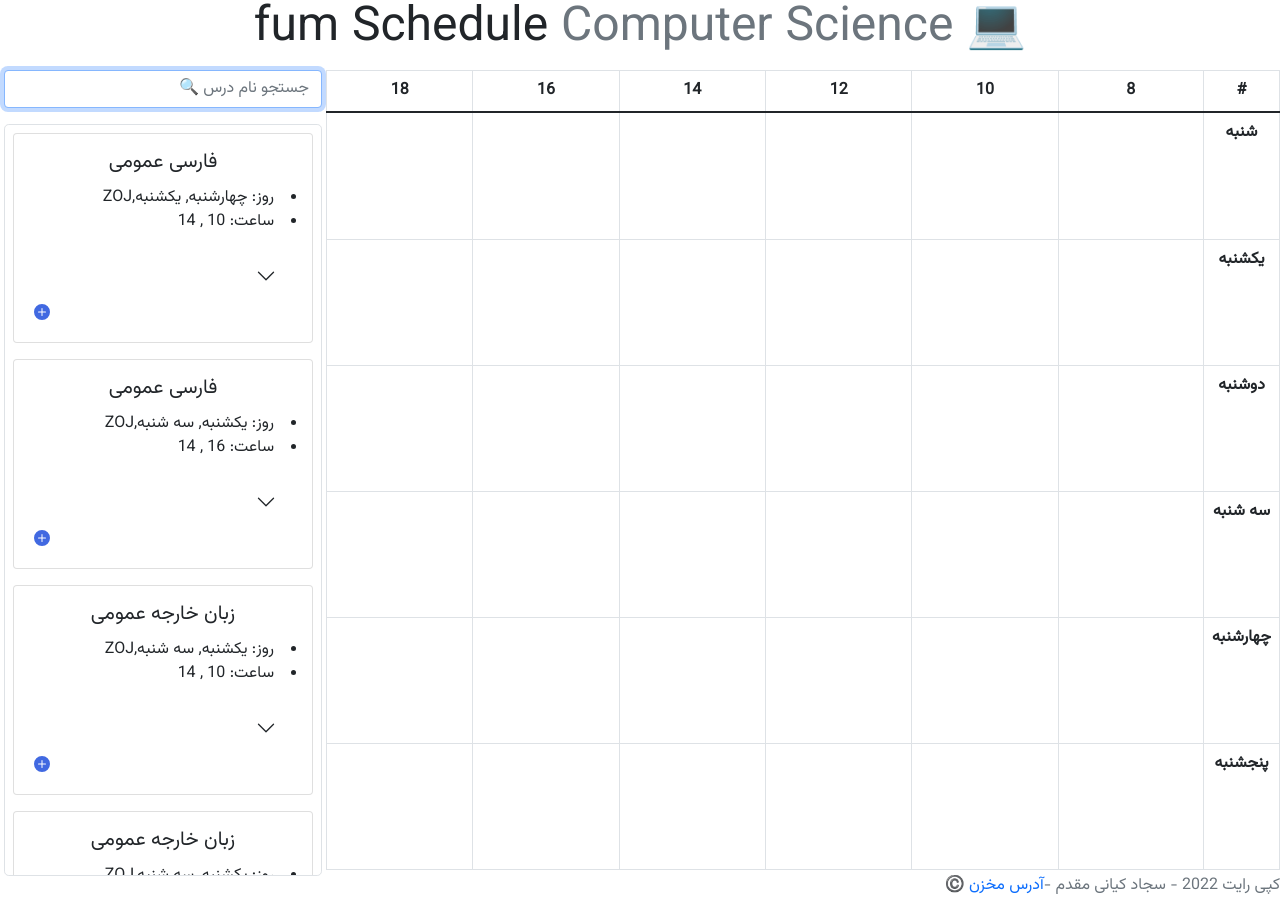
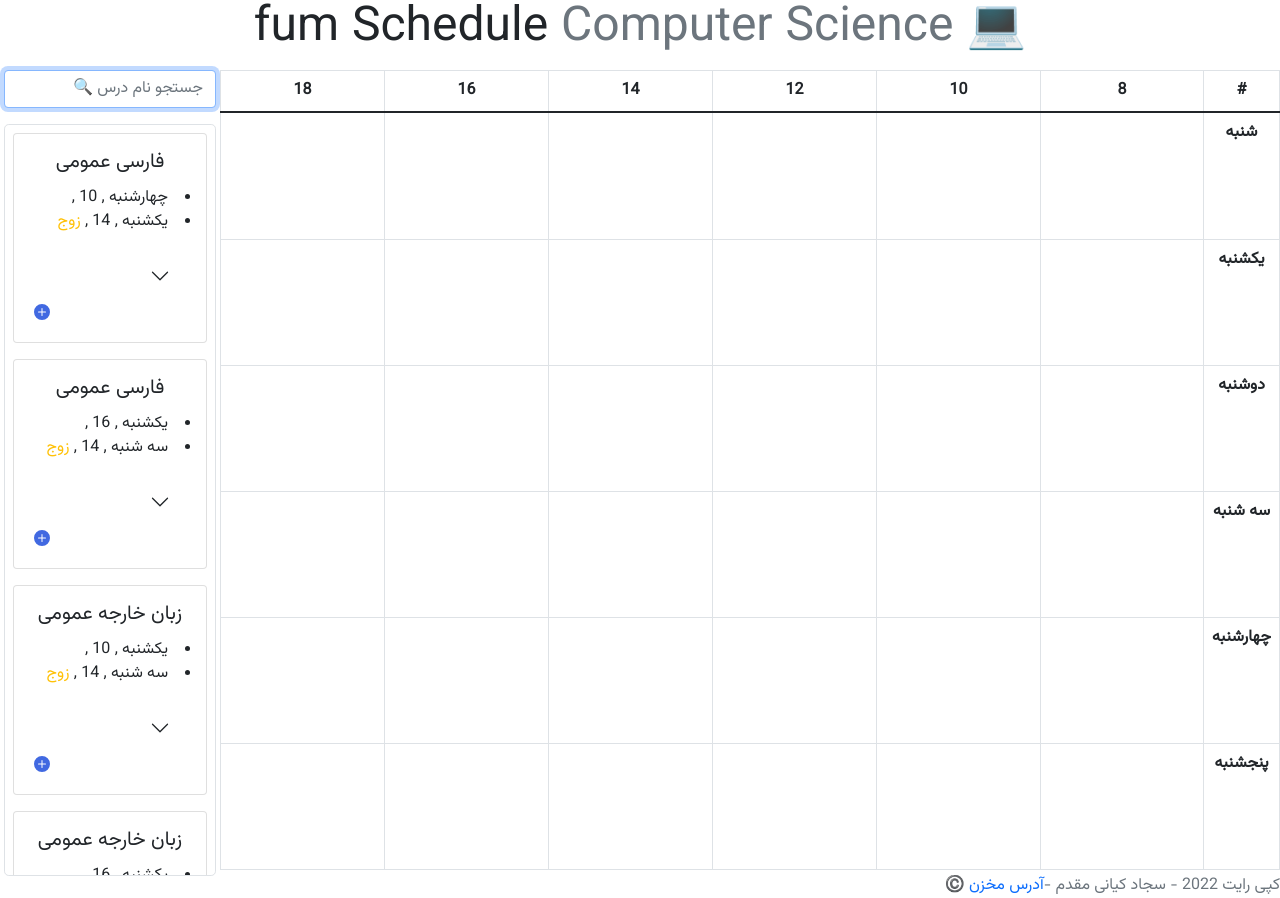
Before and after one commit to SajjadKiani/fum-schedule, a React (Create React App) app: page / in a window 1280 px wide. Built offline with nearby package versions, Linux system fonts and the light colour scheme.

Commit message:
even odd

```diff
--- a/src/App.js
+++ b/src/App.js
@@ -22,8 +22,8 @@ function App() {
 
     const handleListClick = (data) => {
         setTableData(prev => prev.map((d) =>
-            (d[0] === data.date[0][0] ? {...d,[data.time[0]]: <MyCard data={data} handleCardClick={handleCardClick} /> } :
-                d[0] === data.date[1][0] ? {...d,[data.time[1]]: <MyCard data={data} handleCardClick={handleCardClick} /> } : {...d})
+            (d[0] === data.date[0][0] ? {...d,[data.time[0]]: <MyCard data={data} handleCardClick={handleCardClick} even={data.date[0][1]} /> } :
+                d[0] === data.date[1][0] ? {...d,[data.time[1]]: <MyCard data={data} handleCardClick={handleCardClick} even={data.date[1][1]} /> } : {...d})
         ))
 
     }
@@ -34,10 +34,10 @@ function App() {
       <div className={'d-flex flex-column vh-100'}>
         <h5 className={'display-5 text-center'}>fum Schedule <span className={'text-muted'}> Computer Science 💻 </span></h5>
         <div className="d-flex m-1 gap-1">
-            <div className={'col-3 vh-100'} dir="rtl">
+            <div className={'col-2 vh-100'} dir="rtl">
                 <List data={Data} onClick={handleListClick} />
             </div>
-            <div className={'col-9 vh-100'} >
+            <div className={'col-10 vh-100'} >
                 <MyTable  data={tableData} />
             </div>
         </div>
--- a/src/components/card/index.js
+++ b/src/components/card/index.js
@@ -4,29 +4,22 @@ import './style.css'
 import { XCircle} from "react-bootstrap-icons";
 import {Link} from "react-router-dom";
 
-export default function MyCard ({data , handleCardClick}) {
+export default function MyCard ({data , handleCardClick , even}) {
 
     const [state , setState] = useState('')
-
-    // let state =""
-    // data.date.forEach(date => {
-    //     if (date[1] === "FARD")
-    //         // setState('فرد')
-    //         state = "fard"
-    //     else if (date[1] === "ZOJ")
-    //         // setState('زوج')
-    //         state = "zoj"
-    // })
 
     const handleClick = (data) => {
         handleCardClick(data)
     }
 
+    console.log(data);
+
     return <div className={'border border-primary p-1 rounded-2 text-end'}>
             <p>{data['نام درس']}</p>
             {state && <li>{state}</li>}
             <li id={'card'}> واحد: {data["واحد"]}</li>
-            <li id={'card'}>شماره درس: {data["واحد"]}</li>
+            <li id={'card'}>شماره درس: {data["شماره درس"]}</li>
+            { even && <li id={'card'} className="text-warning"> {even === 'ZOJ' ? 'زوج' : even === 'FARD' ? 'فرد' : ''} </li> }
             <div className={'text-start'}>
                 <Link to={''}  onClick={() => handleClick(data)}> <XCircle color={'red'} /> </Link>
             </div>
--- a/src/components/list/index.js
+++ b/src/components/list/index.js
@@ -39,8 +39,10 @@ export default function List ({data , onClick}) {
                                     <Card.Subtitle className="mb-2 text-muted">{d["نام استاد"]}</Card.Subtitle>
 
                                     <Card.Text className={'mt-3 text-end'}>
-                                        <li>روز: {d['date'].join(' ')}</li>
-                                        <li>ساعت: {d['time'].join(' , ')}</li>
+                                        {/* <li>روز: {d['date'].join(' ')}</li> */}
+                                        {d['date'][0] && <li> { d['date'][0][0]} , {d['time'][0]} , <span className="text-warning"> {d['date'][0][1].replace('ZOJ','زوج').replace('FARD','فرد')} </span></li>}
+                                        {d['date'][1] && <li> { d['date'][1][0]} , {d['time'][1]} , <span className="text-warning"> {d['date'][1][1].replace('ZOJ','زوج').replace('FARD','فرد')} </span> </li> }
+                                        {/* <li>ساعت: {d['time'].join(' , ')}</li> */}
                                     </Card.Text>
                                     <Accordion>
                                         <Accordion.Item eventKey="0" className={'border-0'}>
```
